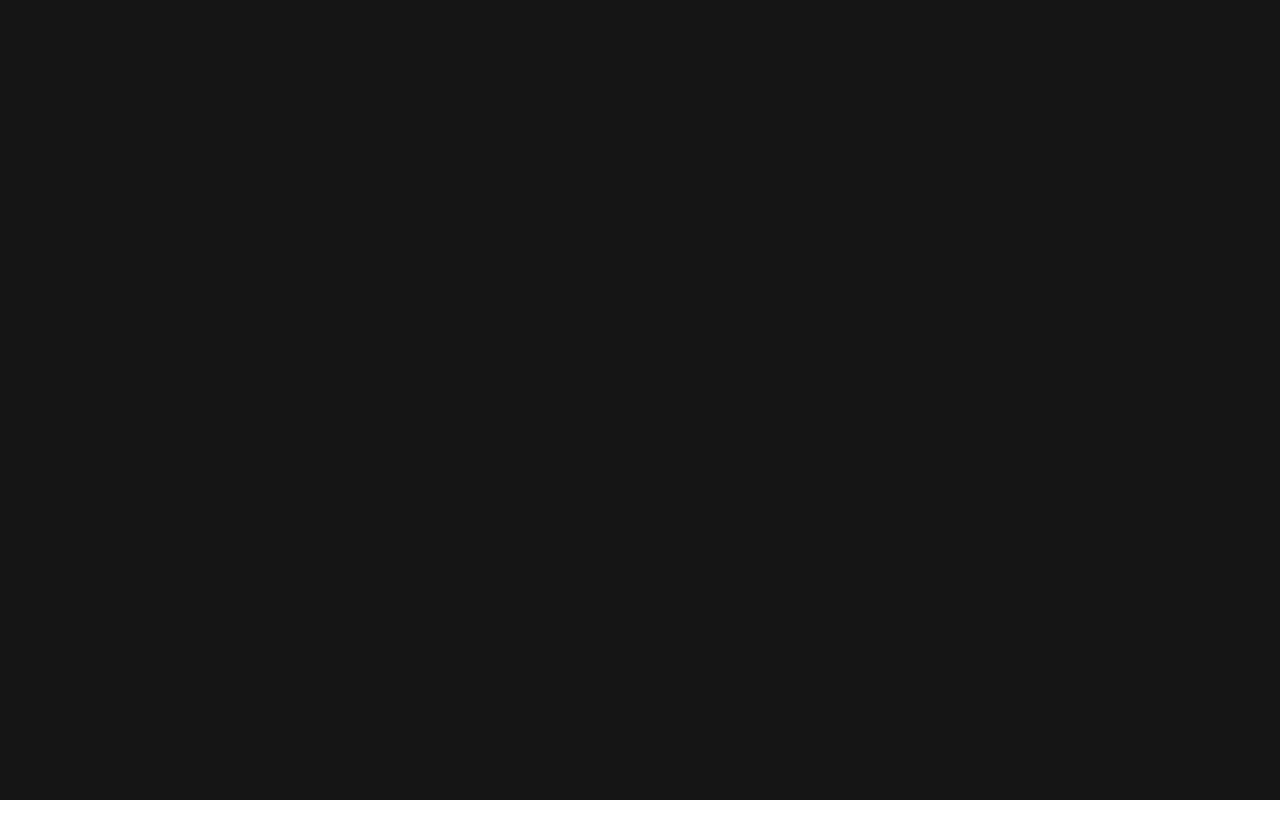
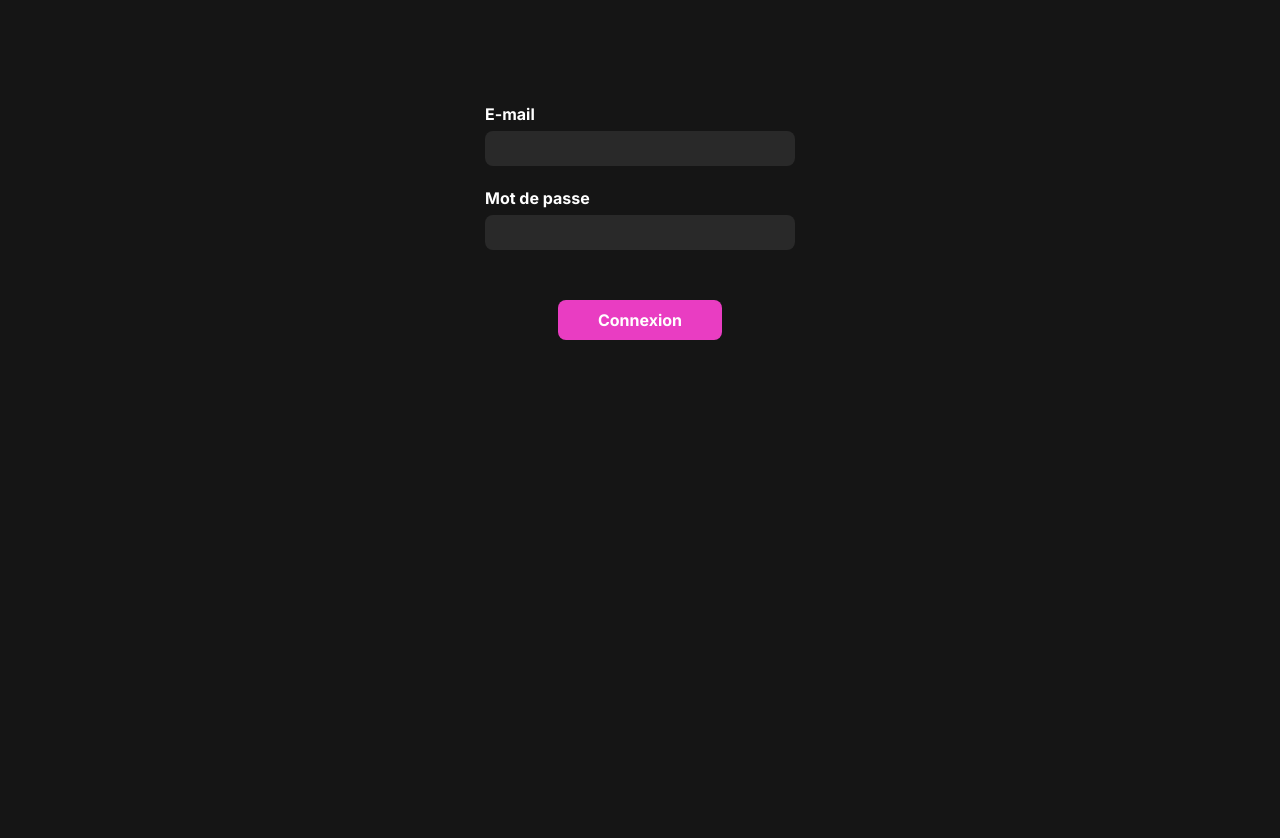
Before and after one commit to Cxlxst/proLinker, a React (Vite) app in the folder Frontend/: page /login in a window 1280 px wide. Before the commit this address had no page. Shown: the top 838 px of the page. Before the commit the page ends 800 px from the top, so only its background shows below. Built offline with nearby package versions, Linux system fonts and the light colour scheme.

Commit message:
add login css

```diff
--- a/Frontend/src/App.jsx
+++ b/Frontend/src/App.jsx
@@ -3,7 +3,7 @@ import { useState } from 'react'
 import './App.css'
 
 import Register from './pages/Register'
-import Home from './App.jsx'
+import Login from './pages/Login'
 
 function App() {
   const [count, setCount] = useState(0)
@@ -12,8 +12,8 @@ function App() {
     <>
       <Router>
         <Routes>
-          <Route path="/" element={<Home />} />
           <Route path="/register" element={<Register />} />
+          <Route path="/login" element={<Login />} />
         </Routes>
       </Router>
     </>
--- /dev/null
+++ b/Frontend/src/pages/Login.jsx
@@ -0,0 +1,22 @@
+
+export default function Login(){
+    return(
+        <body>
+            <div className="container">
+                <div className="column">
+                    <div>
+                        <label>E-mail</label>
+                        <input/>
+                    </div>
+
+                    <div>
+                        <label>Mot de passe</label>
+                        <input/>
+                    </div>
+                </div>
+            </div>
+
+            <button>Connexion</button>
+        </body>
+    )
+}
```
